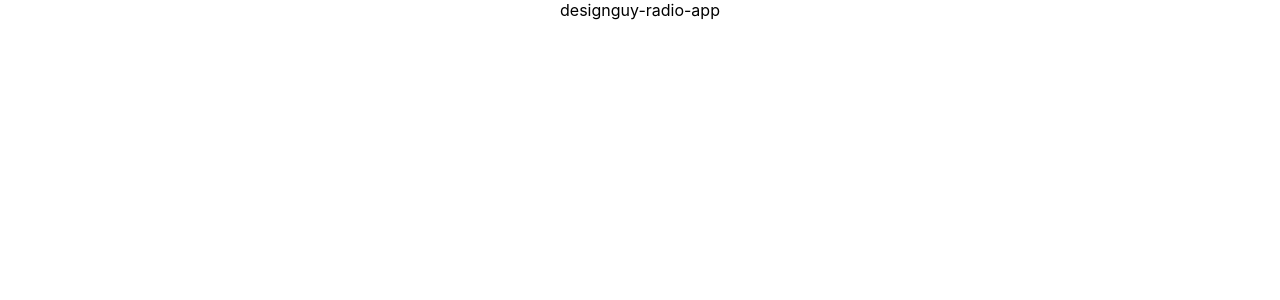
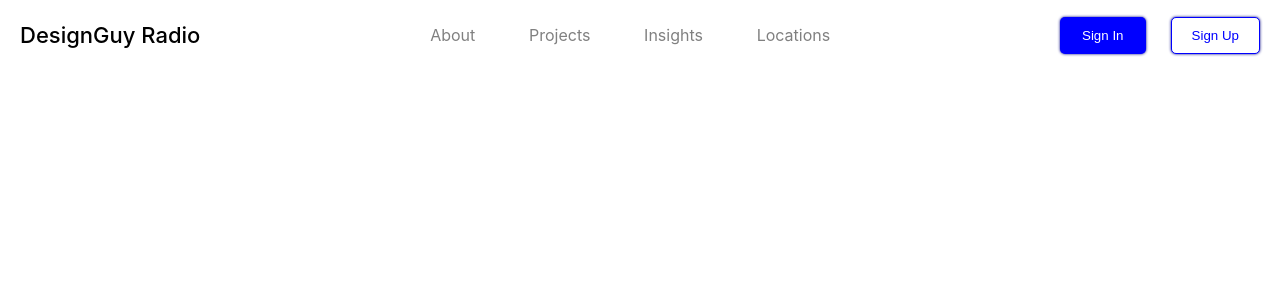
Before and after one commit to DesignguyLTD/designguy-radio-app, a React (Create React App) app: page /designguy-radio-app/locations in a window 1280 px wide. Shown: the top 300 px of the page. Built offline with nearby package versions, Linux system fonts and the light colour scheme.

Commit message:
nav links

```diff
--- a/package.json
+++ b/package.json
@@ -13,6 +13,7 @@
     "@types/react-dom": "^18.3.0",
     "react": "^18.3.1",
     "react-dom": "^18.3.1",
+    "react-router-dom": "^6.23.1",
     "react-scripts": "5.0.1",
     "typescript": "^4.9.5",
     "web-vitals": "^2.1.4"
--- a/src/App.tsx
+++ b/src/App.tsx
@@ -1,10 +1,20 @@
-import React from 'react';
-import './App.css';
+import React from "react";
+import "./App.css";
+import Navbar from "./Components/navbar/Navbar";
+import { BrowserRouter as Router, Route, Routes } from "react-router-dom";
 
 function App() {
   return (
     <div className="App">
-      designguy-radio-app
+      <Router>
+        <Navbar />
+        <Routes>
+          <Route path="/About" element={<div>About Page</div>} />
+          <Route path="/Projects" element={<div>Projects Page</div>} />
+          <Route path="/Insights" element={<div>Insights Page</div>} />
+          <Route path="/Locations" element={<div>Locations Page</div>} />
+        </Routes>
+      </Router>
     </div>
   );
 }
--- /dev/null
+++ b/src/CSSModules/navbar.module.css
@@ -0,0 +1,67 @@
+.navbar {
+  background: white;
+  padding: 10px 20px 10px 20px;
+  color: black;
+  display: flex;
+  justify-content: space-between;
+  align-items: center;
+  height: 50px;
+}
+
+p {
+  font-size: 22px;
+  font-weight: 500;
+}
+
+ul {
+  width: 400px;
+  padding: 0;
+  color: grey;
+  display: flex;
+  justify-content: center;
+  align-items: center;
+  justify-content: space-between;
+}
+
+li {
+  list-style: none;
+}
+
+.link {
+  color: grey;
+  text-decoration: none;
+}
+
+.activeLink {
+  color: black;
+  text-decoration: underline;
+  border-bottom: 2px dashed white;
+}
+
+
+.signCtn {
+  display: flex;
+  justify-content: space-between;
+  width: 200px;
+}
+.signUp {
+  padding: 10px 20px 10px 20px;
+  border: 1px solid blue;
+  font-weight: 100;
+  border-radius: 5px;
+  background: white;
+  color: blue;
+  box-shadow: 0px 0px 3px rgba(0, 0, 128, 1);
+  cursor: pointer;
+}
+
+.signIn {
+  padding: 11px 22px 11px 22px;
+  border: none;
+  font-weight: 100;
+  border-radius: 5px;
+  background: blue;
+  color: white;
+  box-shadow: 0px 0px 3px rgba(0, 0, 128, 1);
+  cursor: pointer;
+}
--- /dev/null
+++ b/src/Components/navbar/Navbar.tsx
@@ -0,0 +1,52 @@
+import React from "react";
+import styles from "../../CSSModules/navbar.module.css";
+import { NavLink } from "react-router-dom";
+
+const Navbar: React.FC = () => {
+  return (
+    <nav className={styles.navbar}>
+      <div>
+        <p className={styles.p}>DesignGuy Radio</p>
+      </div>
+      <ul className={styles.ul}>
+        <li className={styles.li}>
+          <NavLink to="/About" className={({ isActive }) => isActive ? `${styles.link} ${styles.activeLink}` : styles.link}>
+            About
+          </NavLink>
+        </li>
+        <li className={styles.li}>
+          <NavLink to="/Projects"className={({ isActive }) => isActive ? `${styles.link} ${styles.activeLink}` : styles.link}>
+            Projects
+          </NavLink>
+        </li>
+        <li className={styles.li}>
+          <NavLink to="/Insights" className={({ isActive }) => isActive ? `${styles.link} ${styles.activeLink}` : styles.link}>
+            Insights
+          </NavLink>
+        </li>
+        <li className={styles.li}>
+          <NavLink to="/Locations" className={({ isActive }) => isActive ? `${styles.link} ${styles.activeLink}` : styles.link}>
+            Locations
+          </NavLink>
+        </li>
+      </ul>
+      <div className={styles.signCtn}>
+        <input
+          type="button"
+          value="Sign In"
+          onClick={() => alert("You are about to Sign in")}
+          className={styles.signIn}
+        />
+
+        <input
+          type="button"
+          value="Sign Up"
+          onClick={() => alert("You are about to Sign Up")}
+          className={styles.signUp}
+        />
+      </div>
+    </nav>
+  );
+};
+
+export default Navbar;
--- a/src/react-app-env.d.ts
+++ b/src/react-app-env.d.ts
@@ -1 +1,6 @@
 /// <reference types="react-scripts" />
+
+declare module "*.module.css" {
+  const classes: { [key: string]: string };
+  export default classes;
+}
```
Also changed, not shown: 1 other file (tests, documents, lock files or other folders).
